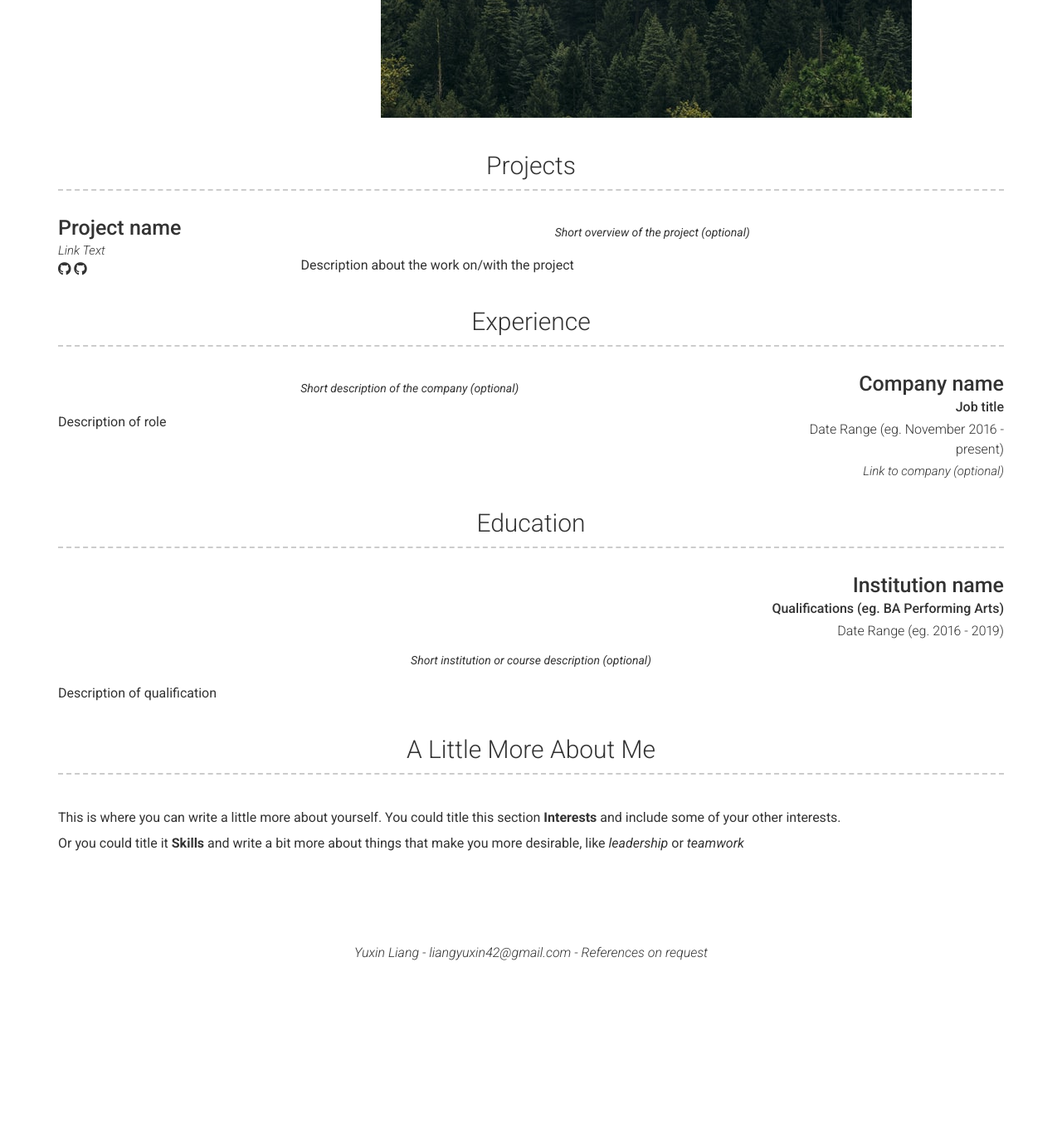
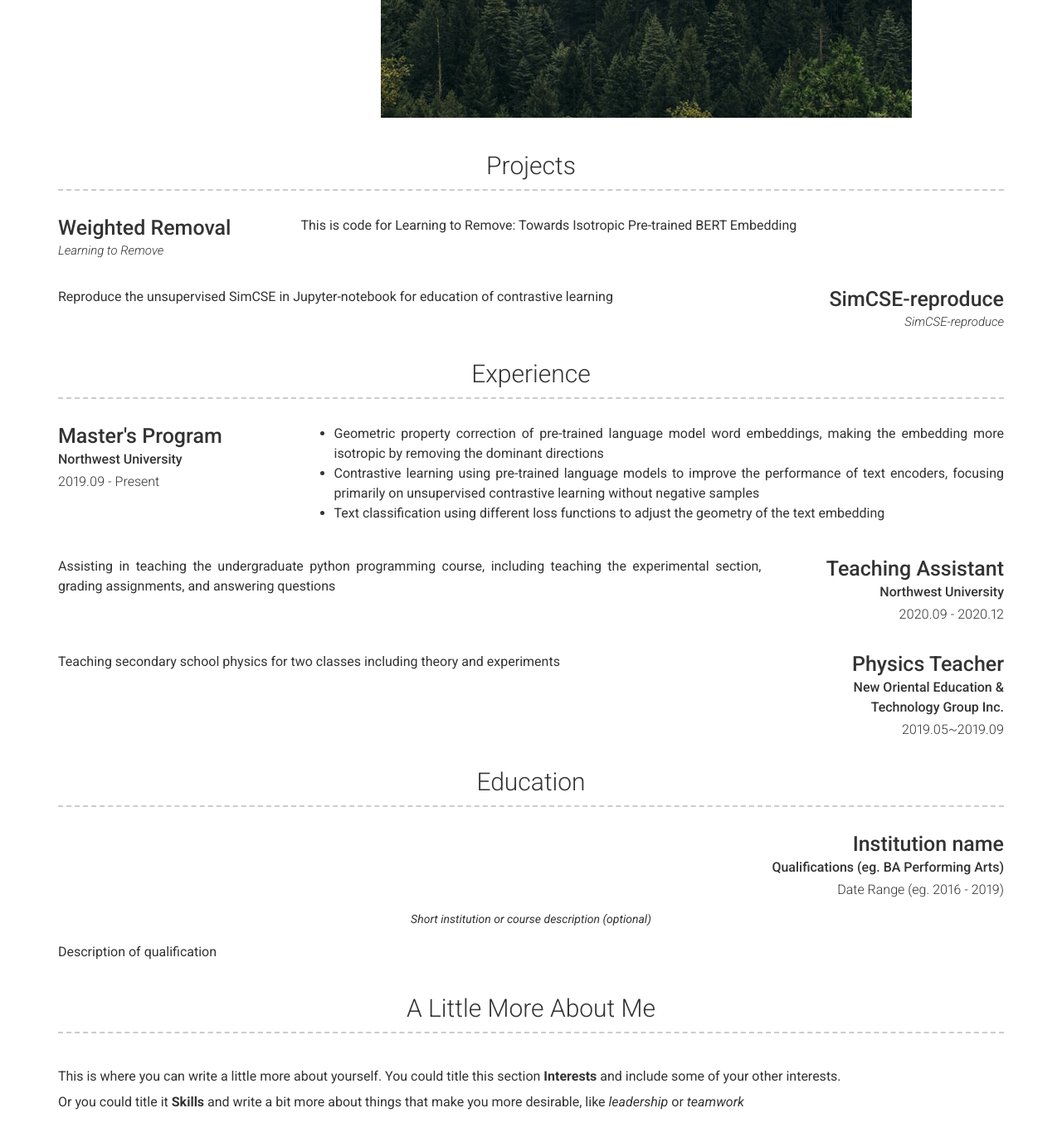
Before and after one commit to liangyuxin42/resume, a Jekyll site: the page built from index.md, in a window 1280 px wide and 1400 px high, scrolled down 747 px. Shown: the top 1377 px of the window at 83% size. Built offline with Jekyll 4.4.1, drawn with Linux system fonts in a browser that asks for light colours; nearby versions of some CDN libraries; before the commit the page ends 1915 px from its top, so only the background shows below that; some of the changed text lies outside the part shown.

Commit message:
Update _config.yml

```diff
--- a/_config.yml
+++ b/_config.yml
@@ -7,7 +7,7 @@ version: 2
 
 # Personal info
 name: Yuxin Liang
-title: Looking for a PHD position!
+title: Looking for a PhD position!
 email: 	liangyuxin42@gmail.com
 # email_title: Email (Email title override)
 #phone: Your phone number (optional)
@@ -66,32 +66,71 @@ content:
     layout: list # Type of content section (list/text)
     content:
       - layout: left
-        title: Project name
-        link: Link to project (eg. sproogen.github.io/modern-resume-theme)(optional)
-        link_text: Link Text
-        additional_links:
-          - title:  Github page for project (eg. sproogen/modern-resume-theme)
-            icon: fab fa-github
-            url: Link to project (eg. sproogen.github.io/modern-resume-theme)(optional)
-          - title:  Github page for project (eg. sproogen/modern-resume-theme)
-            icon: fab fa-github
-            url: Link to project (eg. sproogen.github.io/modern-resume-theme)(optional)
-        quote: >
-          Short overview of the project (optional)
+        title: Weighted Removal
+        link: https://github.com/liangyuxin42/weighted-removal
+        link_text: Learning to Remove
+#         additional_links:
+#           - title:  Github page for project (eg. sproogen/modern-resume-theme)
+#             icon: fab fa-github
+#             url: Link to project (eg. sproogen.github.io/modern-resume-theme)(optional)
+#           - title:  Github page for project (eg. sproogen/modern-resume-theme)
+#             icon: fab fa-github
+#             url: Link to project (eg. sproogen.github.io/modern-resume-theme)(optional)
+#         quote: >
+#           Short overview of the project (optional)
         description: | # this will include new lines to allow paragraphs
-          Description about the work on/with the project
+          This is code for Learning to Remove: Towards Isotropic Pre-trained BERT Embedding
+      - layout: right
+        title: SimCSE-reproduce
+        link: https://github.com/liangyuxin42/SimCSE-reproduce
+        link_text: SimCSE-reproduce
+#         additional_links:
+#           - title:  Github page for project (eg. sproogen/modern-resume-theme)
+#             icon: fab fa-github
+#             url: Link to project (eg. sproogen.github.io/modern-resume-theme)(optional)
+#           - title:  Github page for project (eg. sproogen/modern-resume-theme)
+#             icon: fab fa-github
+#             url: Link to project (eg. sproogen.github.io/modern-resume-theme)(optional)
+#         quote: >
+#           Short overview of the project (optional)
+        description: | # this will include new lines to allow paragraphs
+          Reproduce the unsupervised SimCSE in Jupyter-notebook for education of contrastive learning
+
   - title: Experience
     layout: list
     content:
+      - layout: left
+        title: Master's Program
+        sub_title: Northwest University
+        caption: 2019.09 - Present
+#         link: Link to company (optional)
+#         quote: >
+#           Short description of the company (optional)
+        description: | # this will include new lines to allow paragraphs
+          * Geometric property correction of pre-trained language model word embeddings, making the embedding more isotropic by removing the dominant directions
+          * Contrastive learning using pre-trained language models to improve the performance of text encoders, focusing primarily on unsupervised contrastive learning without negative samples
+          * Text classification using different loss functions to adjust the geometry of the text embedding
+
       - layout: right
-        title: Company name
-        sub_title: Job title
-        caption: Date Range (eg. November 2016 - present)
-        link: Link to company (optional)
-        quote: >
-          Short description of the company (optional)
+        title: Teaching Assistant
+        sub_title: Northwest University
+        caption: 2020.09 - 2020.12
+#         link: Link to company (optional)
+#         quote: >
+#           Short description of the company (optional)
         description: | # this will include new lines to allow paragraphs
-          Description of role
+          Assisting in teaching the undergraduate python programming course, including teaching the experimental section, grading assignments, and answering questions
+
+      - layout: right
+        title: Physics Teacher
+        sub_title: New Oriental Education & Technology Group Inc.
+        caption: 2019.05~2019.09
+#         link: Link to company (optional)
+#         quote: >
+#           Short description of the company (optional)
+        description: | # this will include new lines to allow paragraphs
+          Teaching secondary school physics for two classes including theory and experiments
+
   - title: Education
     layout: list
     content:
```
